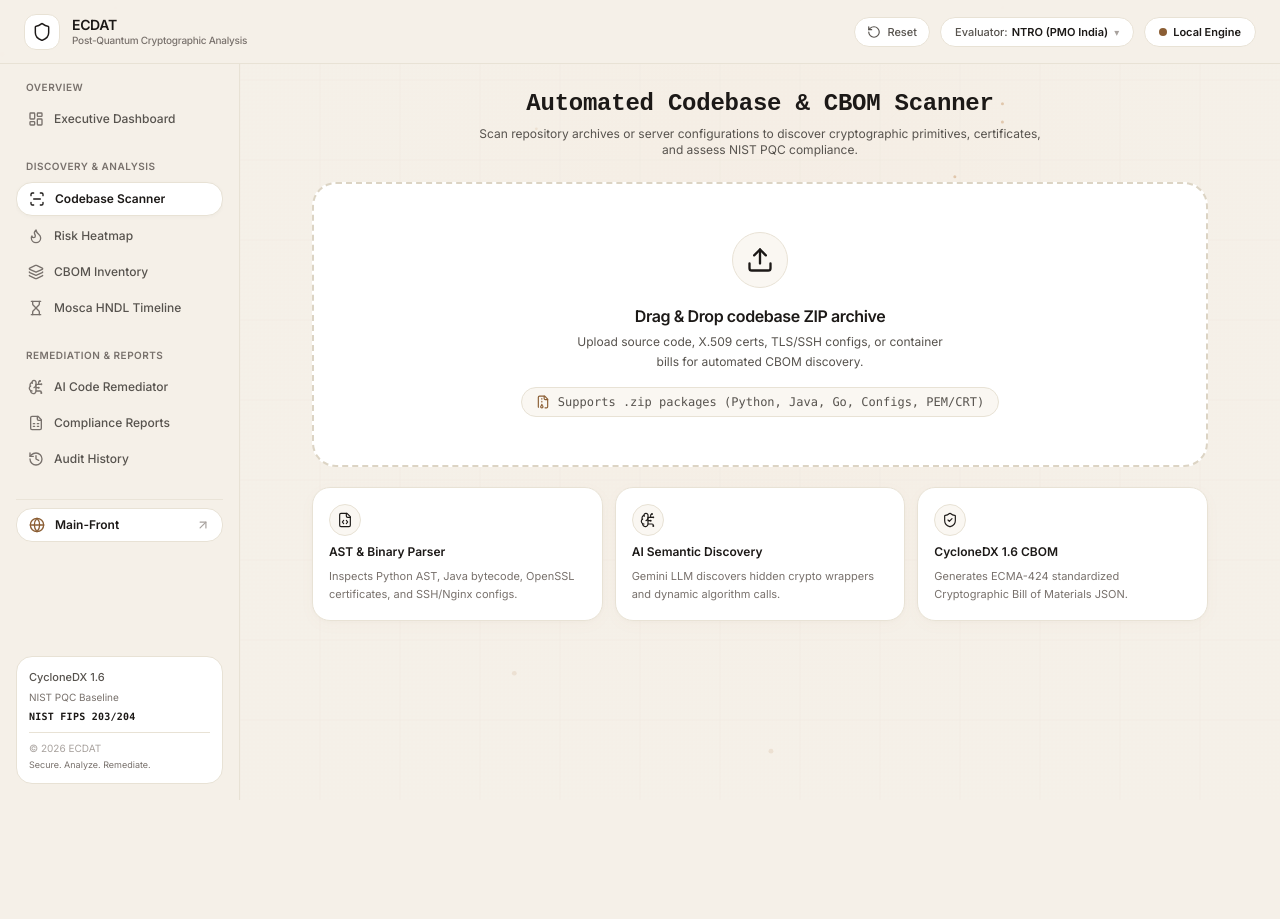
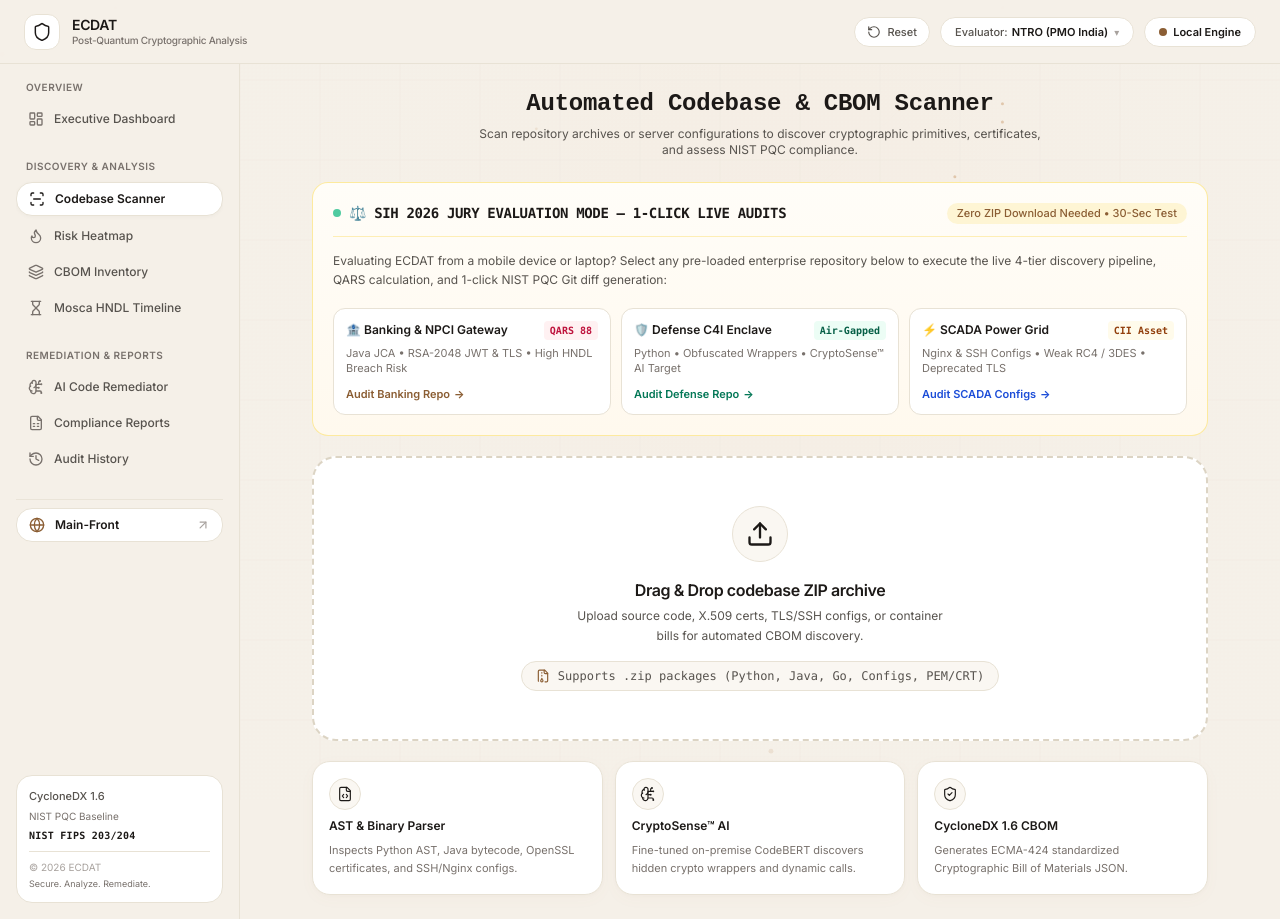
Before and after one commit to WhiteShadow005/ecdat, a Next.js app in the folder frontend/: page /scan in a window 1280 px wide. Before the commit the page ends 800 px from the top, so only its background shows below. Built offline with nearby package versions, Linux system fonts and the light colour scheme; no server answers; a web font is replaced by a local one.

Commit message:
feat: add 1-click jury evaluation mode and rebrand pipeline to CryptoSense CodeBERT

```diff
--- a/frontend/app/scan/page.tsx
+++ b/frontend/app/scan/page.tsx
@@ -48,6 +48,105 @@ export default function ScanPage() {
         </div>
       ) : (
         <div className="space-y-5">
+          {/* SIH Jury Evaluation Mode Banner & 1-Click Test Scenarios */}
+          <div className="rounded-2xl border border-amber-200/80 bg-gradient-to-b from-[#FFFDF8] to-[#FFF9EE] p-4 md:p-5 shadow-2xs space-y-3.5">
+            <div className="flex flex-col sm:flex-row sm:items-center justify-between gap-2 border-b border-amber-200/60 pb-3">
+              <div className="flex items-center gap-2">
+                <span className="flex h-2 w-2 rounded-full bg-emerald-500 animate-pulse" />
+                <h3 className="text-xs md:text-sm font-bold text-[#1C1917] tracking-tight uppercase font-mono">
+                  ⚖️ SIH 2026 Jury Evaluation Mode — 1-Click Live Audits
+                </h3>
+              </div>
+              <span className="text-[11px] text-[#8B5E34] font-medium bg-amber-100/70 px-2.5 py-0.5 rounded-full w-fit">
+                Zero ZIP Download Needed • 30-Sec Test
+              </span>
+            </div>
+
+            <p className="text-xs text-[#57534E] leading-relaxed">
+              Evaluating ECDAT from a mobile device or laptop? Select any pre-loaded enterprise repository below to execute the live 4-tier discovery pipeline, QARS calculation, and 1-click NIST PQC Git diff generation:
+            </p>
+
+            <div className="grid grid-cols-1 md:grid-cols-3 gap-2.5 pt-1">
+              {/* Scenario 1: Banking */}
+              <button
+                type="button"
+                onClick={() => {
+                  const demoFile = new File(["dummy"], "banking_upi_gateway.zip", { type: "application/zip" });
+                  handleFileSelect(demoFile);
+                }}
+                className="text-left p-3 rounded-xl bg-white border border-[#E8E2D5] hover:border-[#C28E58] hover:shadow-xs transition-all duration-150 group space-y-1.5"
+              >
+                <div className="flex items-center justify-between">
+                  <span className="text-xs font-bold text-[#1C1917] group-hover:text-[#8B5E34] transition-colors">
+                    🏦 Banking & NPCI Gateway
+                  </span>
+                  <span className="text-[10px] font-mono text-rose-700 bg-rose-50 px-1.5 py-0.5 rounded font-bold">
+                    QARS 88
+                  </span>
+                </div>
+                <p className="text-[11px] text-[#78716C] leading-snug">
+                  Java JCA • RSA-2048 JWT & TLS • High HNDL Breach Risk
+                </p>
+                <div className="text-[11px] font-bold text-[#8B5E34] flex items-center gap-1 pt-1">
+                  <span>Audit Banking Repo</span>
+                  <span className="group-hover:translate-x-0.5 transition-transform">→</span>
+                </div>
+              </button>
+
+              {/* Scenario 2: Defense */}
+              <button
+                type="button"
+                onClick={() => {
+                  const demoFile = new File(["dummy"], "c4i_defense_telemetry.zip", { type: "application/zip" });
+                  handleFileSelect(demoFile);
+                }}
+                className="text-left p-3 rounded-xl bg-white border border-[#E8E2D5] hover:border-emerald-600 hover:shadow-xs transition-all duration-150 group space-y-1.5"
+              >
+                <div className="flex items-center justify-between">
+                  <span className="text-xs font-bold text-[#1C1917] group-hover:text-emerald-800 transition-colors">
+                    🛡️ Defense C4I Enclave
+                  </span>
+                  <span className="text-[10px] font-mono text-emerald-800 bg-emerald-50 px-1.5 py-0.5 rounded font-bold">
+                    Air-Gapped
+                  </span>
+                </div>
+                <p className="text-[11px] text-[#78716C] leading-snug">
+                  Python • Obfuscated Wrappers • CryptoSense™ AI Target
+                </p>
+                <div className="text-[11px] font-bold text-emerald-700 flex items-center gap-1 pt-1">
+                  <span>Audit Defense Repo</span>
+                  <span className="group-hover:translate-x-0.5 transition-transform">→</span>
+                </div>
+              </button>
+
+              {/* Scenario 3: SCADA Power Grid */}
+              <button
+                type="button"
+                onClick={() => {
+                  const demoFile = new File(["dummy"], "scada_powergrid_configs.zip", { type: "application/zip" });
+                  handleFileSelect(demoFile);
+                }}
+                className="text-left p-3 rounded-xl bg-white border border-[#E8E2D5] hover:border-blue-600 hover:shadow-xs transition-all duration-150 group space-y-1.5"
+              >
+                <div className="flex items-center justify-between">
+                  <span className="text-xs font-bold text-[#1C1917] group-hover:text-blue-800 transition-colors">
+                    ⚡ SCADA Power Grid
+                  </span>
+                  <span className="text-[10px] font-mono text-amber-800 bg-amber-50 px-1.5 py-0.5 rounded font-bold">
+                    CII Asset
+                  </span>
+                </div>
+                <p className="text-[11px] text-[#78716C] leading-snug">
+                  Nginx & SSH Configs • Weak RC4 / 3DES • Deprecated TLS
+                </p>
+                <div className="text-[11px] font-bold text-blue-700 flex items-center gap-1 pt-1">
+                  <span>Audit SCADA Configs</span>
+                  <span className="group-hover:translate-x-0.5 transition-transform">→</span>
+                </div>
+              </button>
+            </div>
+          </div>
+
           <UploadZone
             onFileSelect={handleFileSelect}
             isScanning={isScanning}
@@ -69,9 +168,9 @@ export default function ScanPage() {
               <div className="w-8 h-8 rounded-full bg-[#FAF7F2] border border-[#E8E2D5] text-[#1C1917] flex items-center justify-center">
                 <BrainCircuit className="w-4 h-4 stroke-[1.75]" />
               </div>
-              <h4 className="font-bold text-[#1C1917]">AI Semantic Discovery</h4>
+              <h4 className="font-bold text-[#1C1917]">CryptoSense™ AI</h4>
               <p className="text-[11px] text-[#78716C] leading-relaxed">
-                Gemini LLM discovers hidden crypto wrappers and dynamic algorithm calls.
+                Fine-tuned on-premise CodeBERT discovers hidden crypto wrappers and dynamic calls.
               </p>
             </div>
 
--- a/frontend/components/scanner/ScanProgress.tsx
+++ b/frontend/components/scanner/ScanProgress.tsx
@@ -13,7 +13,7 @@ const SCAN_STEPS = [
   { id: 2, label: "Abstract Syntax Tree (AST) & Code Parsing", tool: "Python AST & Java Bytecode Engine" },
   { id: 3, label: "X.509 Certificate & PKI Hierarchy Inspection", tool: "Cert Parser (OpenSSL / Cryptography)" },
   { id: 4, label: "Network Protocol & Server Config Auditing", tool: "Config Parser (TLS / SSH / Nginx)" },
-  { id: 5, label: "AI Semantic Wrapper & Dynamic Discovery", tool: "Gemini 2.0 Flash Semantic Analyzer" },
+  { id: 5, label: "Sovereign AI Wrapper & Dynamic Discovery", tool: "CryptoSense™ On-Premise CodeBERT Engine" },
   { id: 6, label: "QARS Risk Scoring & Mosca HNDL Assessment", tool: "QARS Composite & Mosca Inequality" },
   { id: 7, label: "CycloneDX 1.6 CBOM Synthesis (ECMA-424)", tool: "CBOM Exporter Engine" },
 ];
@@ -29,7 +29,7 @@ export const ScanProgress: React.FC<ScanProgressProps> = ({ fileName = "codebase
     `[CRYPTO-SCAN] Analyzing key generation calls, symmetric ciphers, and hash functions...`,
     `[CERT-PARSER] Parsing X.509 certificate chains, public key algorithms, and signature algorithms...`,
     `[CONFIG-AUDIT] Inspecting TLS/SSL, SSH, and VPN configuration directives...`,
-    `[SEMANTIC-AI] Running semantic discovery heuristics and Gemini 2.0 wrapper analysis...`,
+    `[CRYPTO-SENSE] CryptoSense™ Sovereign AI inspecting obfuscated wrappers and dynamic imports...`,
     `[QARS-ENGINE] Computing Quantum Asset Risk Scores (0–100) per identified primitive...`,
     `[MOSCA-ENGINE] Calculating Michele Mosca's HNDL inequality (X shelf-life + Y migration vs Z Q-Day)...`,
     `[CBOM-SYNTH] Compiling CycloneDX 1.6 Cryptographic Bill of Materials (ECMA-424)...`,
```
Also changed, not shown: 1 other file (tests, documents, lock files or other folders).
